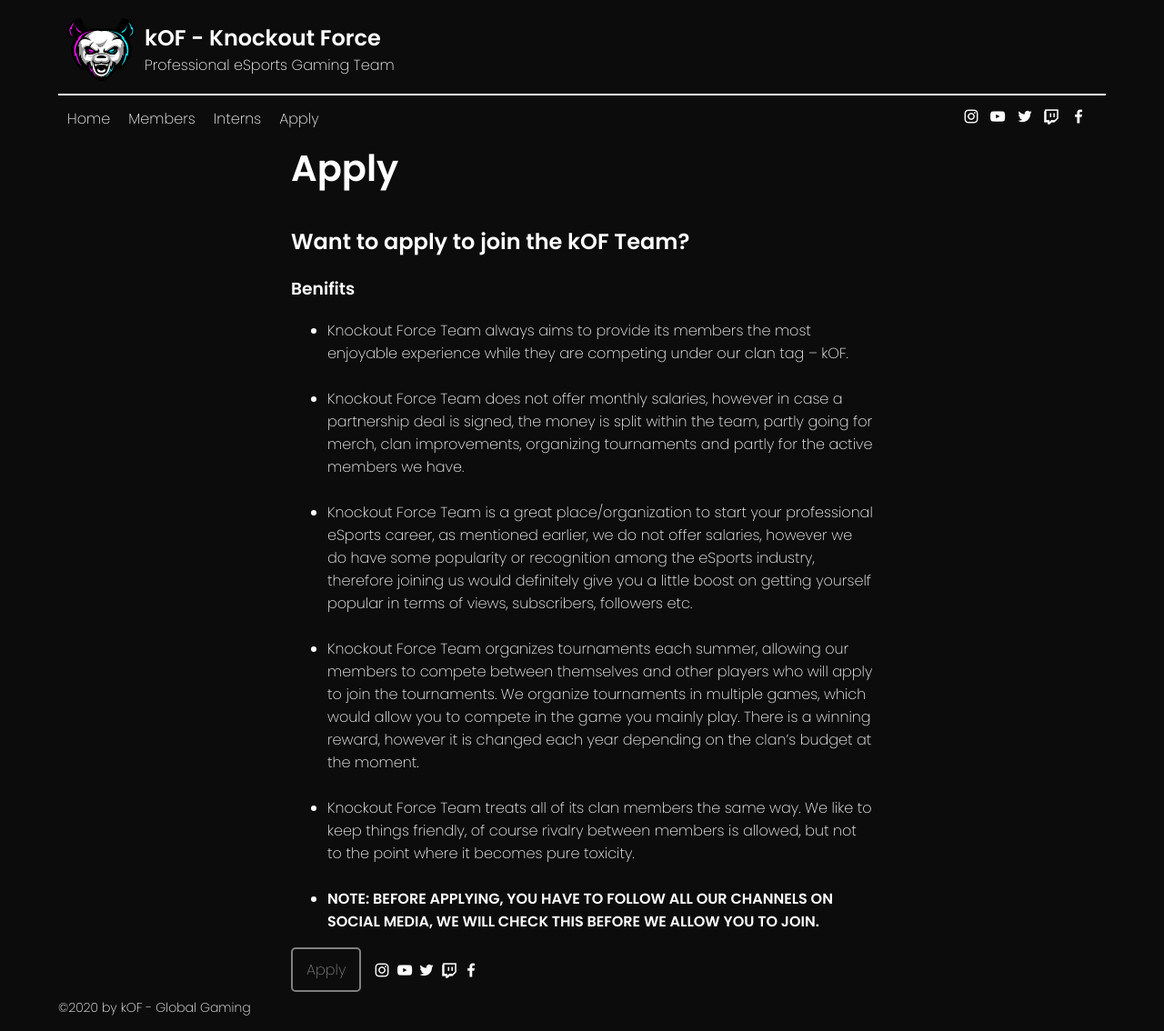
After one commit to ReadieFur/kOFWebsite, a PHP site: page /apply/ in a window 1280 px wide. The commit adds this page. Shown: the whole page at 91% size. Run offline with PHP 8.4, Linux system fonts and the light colour scheme.

Commit message:
Started applications page

```diff
--- /dev/null
+++ b/apply/index.html
@@ -0,0 +1,127 @@
+<!DOCTYPE html>
+<html lang="en">
+<head>
+    <!--#region External resources-->
+    <link href="https://fonts.googleapis.com/css2?family=Poppins:wght@200;600&display=swap" rel="stylesheet">
+    <!--#endregion-->
+    <meta charset="UTF-8">
+    <meta name="viewport" content="width=device-width, initial-scale=1.0">
+    <title>kOF | Apply</title>
+    <link rel="icon" href="/resources/logos/Panda.svg" type="image/svg">
+    <link rel="stylesheet" href="/main.css">
+    <link rel="stylesheet" href="/apply/styles.css">
+    <script src="/main.js"></script>
+    <script src="/apply/script.js"></script>
+</head>
+<header>
+    <div class="motdContainer">
+        <img src="/resources/logos/Panda.svg">
+        <div class="motd">
+            <h2>kOF - Knockout Force</h2>
+            <p>Professional eSports Gaming Team</p>
+        </div>
+    </div>
+    <hr>
+    <div>
+        <div class="navbar">
+            <a href="/home/">Home</a>
+            <div class="membersContainer">
+              <p class="membersBtn">Members</p>
+              <div class="members-content" id="members-content">
+                  <!--Dynamically created in main.js using pages.json-->
+              </div>
+            </div>
+            <a href="/interns/">Interns</a>
+            <a href="/apply/">Apply</a>
+          </div>
+        <div class="navLinks">
+            <a target="_blank" href="https://www.instagram.com/kofteamorg/"><img src="/resources/icons/instagram.webp"></a>
+            <a target="_blank" href="https://www.youtube.com/channel/UC0SCQHrGhvRKd3pTkikLrnA"><img src="/resources/icons/youtube.webp"></a>
+            <a target="_blank" href="https://twitter.com/kofteamorg"><img src="/resources/icons/twitter.webp"></a>
+            <a target="_blank" href="https://www.twitch.tv/kofteamorg"><img src="/resources/icons/twitch.webp"></a>
+            <a target="_blank" href="https://www.facebook.com/kofteamorg"><img src="/resources/icons/facebook.webp"></a>
+        </div>
+    </div>
+</header>
+
+<body>
+    <section>
+        <div id="mainTab">
+            <h1>Apply</h1>
+            <h2>Want to apply to join the kOF Team?</h2>
+            <h3>Benifits</h3>
+            <ul>
+                <li>Knockout Force Team always aims to provide its members the most enjoyable experience while they are competing under our clan tag – kOF.</li>
+                <br><li>Knockout Force Team does not offer monthly salaries, however in case a partnership deal is signed, the money is split within the team, partly going for merch, clan improvements, organizing tournaments and partly for the active members we have.</li>
+                <br><li>Knockout Force Team is a great place/organization to start your professional eSports career, as mentioned earlier, we do not offer salaries, however we do have some popularity or recognition among the eSports industry, therefore joining us would definitely give you a little boost on getting yourself popular in terms of views, subscribers, followers etc.</li>
+                <br><li>Knockout Force Team organizes tournaments each summer, allowing our members to compete between themselves and other players who will apply to join the tournaments. We organize tournaments in multiple games, which would allow you to compete in the game you mainly play. There is a winning reward, however it is changed each year depending on the clan’s budget at the moment.</li>
+                <br><li>Knockout Force Team treats all of its clan members the same way. We like to keep things friendly, of course rivalry between members is allowed, but not to the point where it becomes pure toxicity.</li>
+                <br><li>NOTE: BEFORE APPLYING, YOU HAVE TO FOLLOW ALL OUR CHANNELS ON SOCIAL MEDIA, WE WILL CHECK THIS BEFORE WE ALLOW YOU TO JOIN.
+            </ul>
+            <button id="b1" onclick="showTos()" disabled>Apply</button>
+            <div class="navLinksCustom">
+                <a target="_blank" onclick="disableNavLinkCustom(this)" href="https://www.instagram.com/kofteamorg/"><img src="/resources/icons/instagram.webp"></a>
+                <a target="_blank" onclick="disableNavLinkCustom(this)" href="https://www.youtube.com/channel/UC0SCQHrGhvRKd3pTkikLrnA"><img src="/resources/icons/youtube.webp"></a>
+                <a target="_blank" onclick="disableNavLinkCustom(this)" href="https://twitter.com/kofteamorg"><img src="/resources/icons/twitter.webp"></a>
+                <a target="_blank" onclick="disableNavLinkCustom(this)" href="https://www.twitch.tv/kofteamorg"><img src="/resources/icons/twitch.webp"></a>
+                <a target="_blank" onclick="disableNavLinkCustom(this)" href="https://www.facebook.com/kofteamorg"><img src="/resources/icons/facebook.webp"></a>
+            </div>
+        </div>
+
+        <!--#region TOS-->
+        <span id="tosContainer" class="tosContainer fadeIn">
+            <img src="/resources/Banner.png" onclick="hideTos()">
+            <div class="tosContent">
+                <div class="tosPanda">
+                    <img class="center" src="/resources/logos/Panda.svg">
+                </div>
+                <div class="tosText">
+                    <h1>TERMS AND<br>CONDITIONS</h1>
+                    <p>Please review our policy before you apply to join kOF</p>
+                    <div>
+                        1. After signing with kOF - Knockout Force, you are not allowed to sign, play, nor compete for another team on legal terms.<br><br>
+                        2. If you get kicked from kOF for abusing Privacy Policy, avoiding Terms of Contract or any other valid reasons that you've been kicked for, you can no longer apply nor join kOF in the future.<br><br>
+                        3. If your contract ends with kOF and you decide to pursue gaming career with other teams and want to join kOF after a while, you must not be (or was) a part of a team for the last 30 days. This means, if you left your last team and want to join kOF again someday in the future, you need to be solo without a team for the last 30 days.<br><br>
+                        4. kOF does not offer salaries unless we have Partnerships/Sponsorships with other brands. You are going to play for fun and also compete in tournaments that kOF provides to their members such as Group-knockout & League Tournaments, and everything that you earn goes to you with an exception of, IF a deal is made by both sides (kOF & Player) maximum of 20% from the earnings can be donated to kOF for future Merch & larger Tournament options. This doesn't mean that kOF won't offer salaries in the future. As we're getting recognized fast on social media, looks like we might get really good sponsors in the future.<br><br>
+                        5. If kOF signs with a Sponsor/Partner on a limited time, you agree that you will be partially paid every month. This means, if the kOF team is getting funds from other brands as a sponsorship deal, you will be paid full-time. The salary depends on the income from the sponsors.<br><br>
+                        6. If you are going to be paid in this case, everything you earn from tournaments, 30% must be donated to kOF for future tournaments & merch. You keep 70% of the income from tournaments, but only in case if you're receiving a monthly salary.<br><br>
+                        7. You must respect the eSport, Tournament & being part of an eSport ORG's Privacy Policy.<br><br>
+                        8. Any disrespect, threat, provocation, insult, abusing of the team's rules is considered a ban from the team and future eSports organizations. Your name will be publicly shown and disgraced. So act right and follow the rules.<br><br>
+                        9. All data & documents that you send to the kOF Owner or Manager will be strictly private. Nobody else has access to these files. We require pieces of information such as your real name, your last name, city & country, a picture of you or just social media links, your age just so we know who is part of our team and their somewhat decent information so we know who is who. All of this information stays private by any means. This is required before you join kOF.<br><br>
+                        10. If you ever want to leave kOF before your contract ends, you must speak with the Owner or Manager first and make a deal on both sides. This is not an easy procedure, but it is still possible.<br><br>
+                        11. There will be an opportunity for your contracts to be renewed always, a month before it expires at least. Sometimes, they can be renewed through the year as well.<br><br>
+                        12. Merch is a good way of promoting the team. If you do decide to buy any type of merch to support the team, that's going to be a great way of you showing you love kOF and being part of it. Of course, when we have sponsors you won't have to buy everything since most of the stuff we'll be distributing for free for our members.<br><br>
+                        13. If required for you before you join kOF, to promote us on Social Media, on your sites or wherever, if you sign to do so, you are required to do it. Every decline after that results in a kick, unfortunately.<br><br>
+                        14. You are not allowed to break Terms of Service:<br>- Not allowed to insult members,<br>- Not allowed to provoke members,<br>- Not allowed to troll with members on their bad day,<br>- Not allowed to ask for their personal information,<br>- Not allowed to host tournaments for kOF,<br>- Not allowed to argue with members, especially not with Owner or Manager,<br>- Not allowed to ask for information about sponsorships/partnerships, all info is being shared anyway.<br>- Not allowed to stream if you don't have the allowance to do so,<br>- Not allowed to disrespect other team's members,<br>- You agree to act maturely at all costs on events.<br>
+                        15. Terms of Service will be constantly updated. Please take a look at it on a weekly or monthly basis.<br><br>
+                        16. You are not required, but it is good to promote all of our social media on your social media channels.<br><br>
+                        17. If required, you have to record videos of your gameplay and share them to our team editors or edit them yourself.<br><br>
+                        18. Just for personal information, the clan owner is Notorious KING (Nikola), clan manager is IwAn (Ivan) and the clan administrator is Readie (Tristan).<br><br>
+                        19. The clan will be locally created as an organization in Macedonia in the future and will be an official eSport Gaming Team organization.<br><br>
+                        20. kOF - Knockout Force Team has really strong ambitions and great ideas for the future. Being in the team helps you get clout for sure, and helps us get recognized if you are a great player in the games you provide you will be playing for. This means, its a win-win situation. We're working on our social media sites to be big in numbers, and it's going great so far!<br><br>
+                        21. By being a member of kOF you are allowed to shout yourself out on our Instagram channel, and use our Twitch, Mixer or YouTube channels to stream or distribute your videos, but ONLY if you have been part of kOF for 3 months already.<br><br>
+                        22. kOF is more than just a team. It's a gaming family. You should feel honored by being part of kOF, hang around with people across the globe and show off your gaming skills with big audiences. It's your moment to shine.<br><br>
+                        23. When joining kOF, you also must contribute your like, follow, subscription on our social media channels, and you're required to post on your social media that you signed for our gaming team.<br><br>
+                        24. If you're planning to be absent for more than a week, you must let the Owner know, and you have to give a valid reason.<br><br>
+                        25. If you get kicked from the clan, there is a chance that you can join the team later at some point. If you get banned from the clan, your journey here has stopped.<br><br>
+                        26. By being a member of kOF, you also must join our public GLOBAL GAMING Discord Community, and act responsive and respectful towards its Privacy Policy & Rules.<br><br>
+                        27. Before joining kOF, you must be at least 15 years old. Any players playing for kOF under 15 y.o. will be interns for the team. Can still compete, but won't count in official rosters for the team, as you will be an intern.<br><br>
+                        28. If you become inactive without any notice, the first week you will be messaged. The following week after that you will be warned, and finally the third week you will be kicked, or possibly banned from the team, depending on the situation and the final word from Owner & Manager.<br><br>
+                        29. If you get 3 warnings for the team, you will be kicked straight away. The 3rd warning is a kick. Make sure you have 2 or POSSIBLY less, even no warnings.<br><br>
+                        30. If you wish to donate or be a part of a sponsorship deal with the team, in case you want to sponsor certain tournaments, that's a possibility with benefits for you and the team both. Make sure you message the team Owner for this kind of procedure, and you go from there.<br><br>
+                        31. Racial slurs, insults, family jokes, mental issue jokes, toxic trolls, really bad behavior, suicide jokes, and all the rest bad type of attitude will be strictly punished. We do not support any of these provided, which means you will end up probably banned forever, not just from our team but most of the popular and recognizable eSport brands. You are required to report any kind of bad behavior to Manager firstly, and then Owner. It is okay to be competitive sometimes, and make game-related-jokes, calling someone a noob or trash on a calm way would be all right in some situations if the opposite person doesn't get offended by that, if he does, you need to turn that card down. Instead, it would be ideal if you prove yourself that you're a nice guy with a good set of gaming skills that would help you, our team, and everyone around you succeeds in the eSport Gaming business. Silly hahaha's are not needed that often.<br><br>
+                        32. Contracts can last for maximum a year, as said in the subjects above. Again, you're going to have to provide First Name, Last Name, Age, Country, Languages you're speaking, and a picture of you. If needed briefly, an Owner will approach you for more information if he feels he needs more info. For example, if we have a sponsor and we have to get paid, you will have to provide Bank Details so you can get paid. And all of the information stays classified.
+                    </div>
+                    <button>Apply</button>
+                </div>
+            </div>
+        </span>
+        <!--#endregion-->
+    </section>
+</body>
+
+<footer>
+    <a target="_blank" href="https://globalgamingco.org">©2020 by kOF - Global Gaming</a>
+    <!--Website created by kOF.Readie-->
+</footer>
+</html>
--- /dev/null
+++ b/apply/styles.css
@@ -0,0 +1,96 @@
+ul > li:last-child { font-weight: bold; }
+
+.tosContainer
+{
+    position: fixed;
+    display: none;
+    /*background-image: url("/resources/Banner.png");*/
+    background-position: 10%;
+    background-size: 100%;
+    background-repeat: no-repeat;
+    top: 0;
+    left: 0;
+    width: 100%;
+    height: 100%;
+    z-index: 999;
+}
+
+.tosContainer > img
+{
+    opacity: 0.75;
+    width: 100%;
+    height: 100%;
+    object-fit: cover;
+}
+
+.tosContent
+{
+    position: absolute;
+    top: 50%;
+    left: 50%;
+    transform: translate(-50%, -50%);
+    width: 850px;
+    height: 500px;
+    background-color: white;
+    color: black;
+}
+
+.tosPanda
+{
+    width: 30%;
+    height: 100%;
+    background-color: rgb(12, 12, 12);
+    float: left;
+}
+
+.tosPanda > img { width: 90%; }
+
+.tosText > h1
+{
+    text-align: center;
+    line-height: 50px;
+    position: relative;
+    top: -10px;
+}
+
+.tosText > *:not(h1)
+{
+    top: -30px;
+    margin-left: 32%;
+    margin-right: 2%;
+    margin-bottom: 2%;
+    font-weight: bold;
+    position: relative;
+}
+
+.tosText > div
+{
+    font-size: 14px;
+    font-family: monospace;
+    height: 250px;
+    overflow-y: scroll;
+}
+
+.tosText > button
+{
+    position: relative;
+    top: -35px;
+    color: black;
+    border-color: black;
+}
+
+.navLinksCustom
+{
+    position: relative;
+    top: 10px;
+}
+
+#b1 { float: left; }
+
+.navLinksCustom
+{
+    position: relative;
+    padding-top: 5px;
+    padding-left: 90px;
+    cursor: pointer;
+}
--- a/interns/index.html
+++ b/interns/index.html
@@ -75,5 +75,6 @@
 
 <footer>
     <a target="_blank" href="https://globalgamingco.org">©2020 by kOF - Global Gaming</a>
+    <!--Website created by kOF.Readie-->
 </footer>
 </html>
--- a/main.css
+++ b/main.css
@@ -52,6 +52,14 @@ hr { border: 1px solid white; }
     height: 100%;
 }
 
+.center
+{
+    position: relative;
+    top: 50%;
+    left: 50%;
+    transform: translate(-50%, -50%);
+}
+
 h1 { font-size: 40px; }
 
 a { color: inherit; text-decoration: none; }
@@ -83,6 +91,25 @@ button
     text-decoration: none;
     color: white;
     cursor: pointer;
+}
+
+*:disabled
+{
+    border-color: gray;
+    color: gray;
+    cursor: default;
+}
+
+.fadeIn
+{
+    animation-name: fadeIn;
+    animation-duration: 1.5s;
+}
+
+@keyframes fadeIn
+{
+    from { opacity: 0; }
+    to { opacity: 1; }
 }
 /*#endregion*/
 
--- a/members/capybarajj/index.html
+++ b/members/capybarajj/index.html
@@ -78,5 +78,6 @@
 
 <footer>
     <a target="_blank" href="https://globalgamingco.org">©2020 by kOF - Global Gaming</a>
+    <!--Website created by kOF.Readie-->
 </footer>
 </html>
--- a/members/fluidity/index.html
+++ b/members/fluidity/index.html
@@ -90,5 +90,6 @@
 
 <footer>
     <a target="_blank" href="https://globalgamingco.org">©2020 by kOF - Global Gaming</a>
+    <!--Website created by kOF.Readie-->
 </footer>
 </html>
--- a/members/grimz/index.html
+++ b/members/grimz/index.html
@@ -71,5 +71,6 @@
 
 <footer>
     <a target="_blank" href="https://globalgamingco.org">©2020 by kOF - Global Gaming</a>
+    <!--Website created by kOF.Readie-->
 </footer>
 </html>
--- a/members/iwan/index.html
+++ b/members/iwan/index.html
@@ -83,5 +83,6 @@
 
 <footer>
     <a target="_blank" href="https://globalgamingco.org">©2020 by kOF - Global Gaming</a>
+    <!--Website created by kOF.Readie-->
 </footer>
 </html>
--- a/members/martin/index.html
+++ b/members/martin/index.html
@@ -59,5 +59,6 @@
 
 <footer>
     <a target="_blank" href="https://globalgamingco.org">©2020 by kOF - Global Gaming</a>
+    <!--Website created by kOF.Readie-->
 </footer>
 </html>
--- a/members/notoriousking/index.html
+++ b/members/notoriousking/index.html
@@ -90,5 +90,6 @@
 
 <footer>
     <a target="_blank" href="https://globalgamingco.org">©2020 by kOF - Global Gaming</a>
+    <!--Website created by kOF.Readie-->
 </footer>
 </html>
--- a/members/readie/index.html
+++ b/members/readie/index.html
@@ -91,5 +91,6 @@
 
 <footer>
     <a target="_blank" href="https://globalgamingco.org">©2020 by kOF - Global Gaming</a>
+    <!--Website created by kOF.Readie-->
 </footer>
 </html>
```
Also changed, not shown: apply/script.js (added, +17 -0 lines), members/luka/index.html (+1 -8 lines), members/memberPages.css (+0 -7 lines), resources/Banner.png (added).
